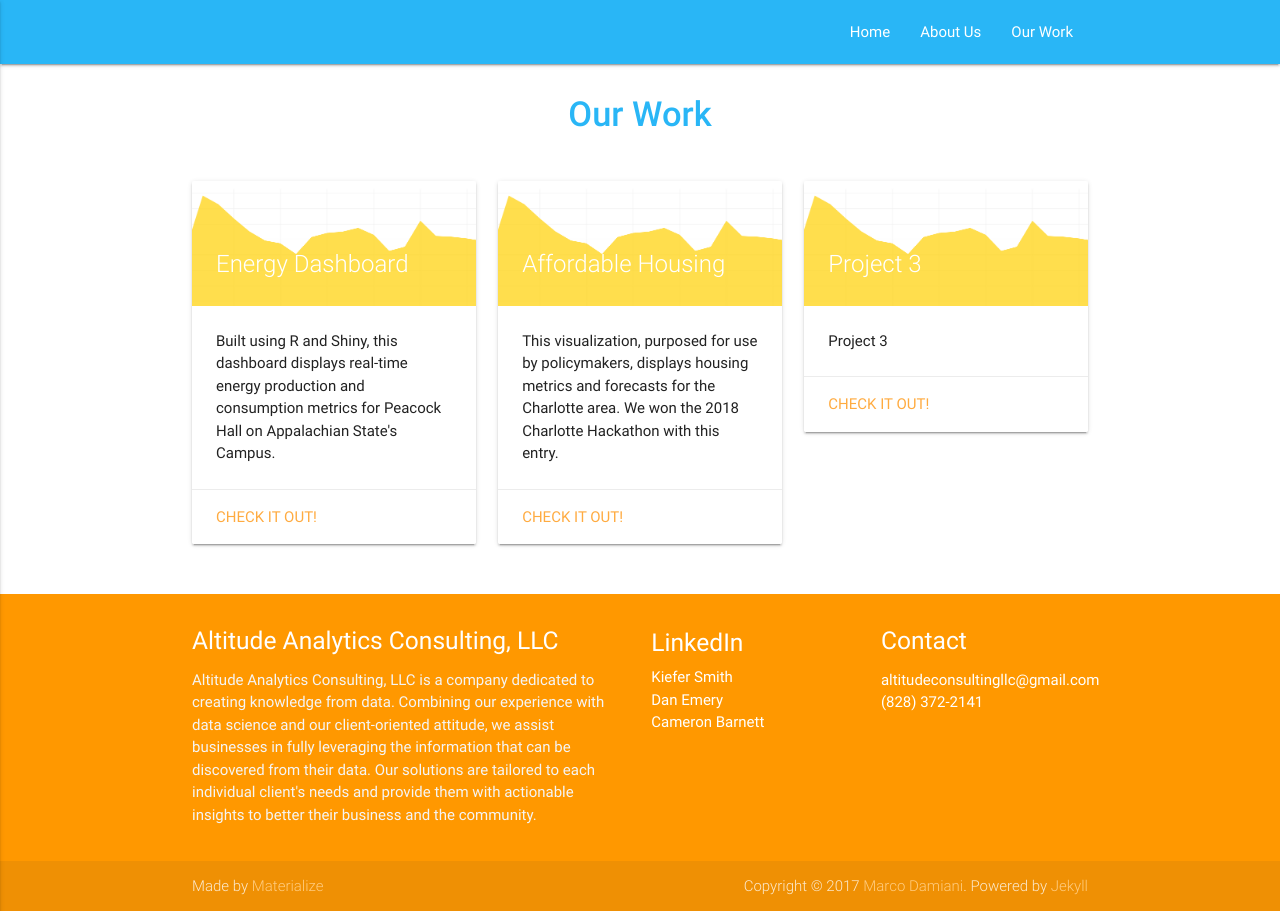
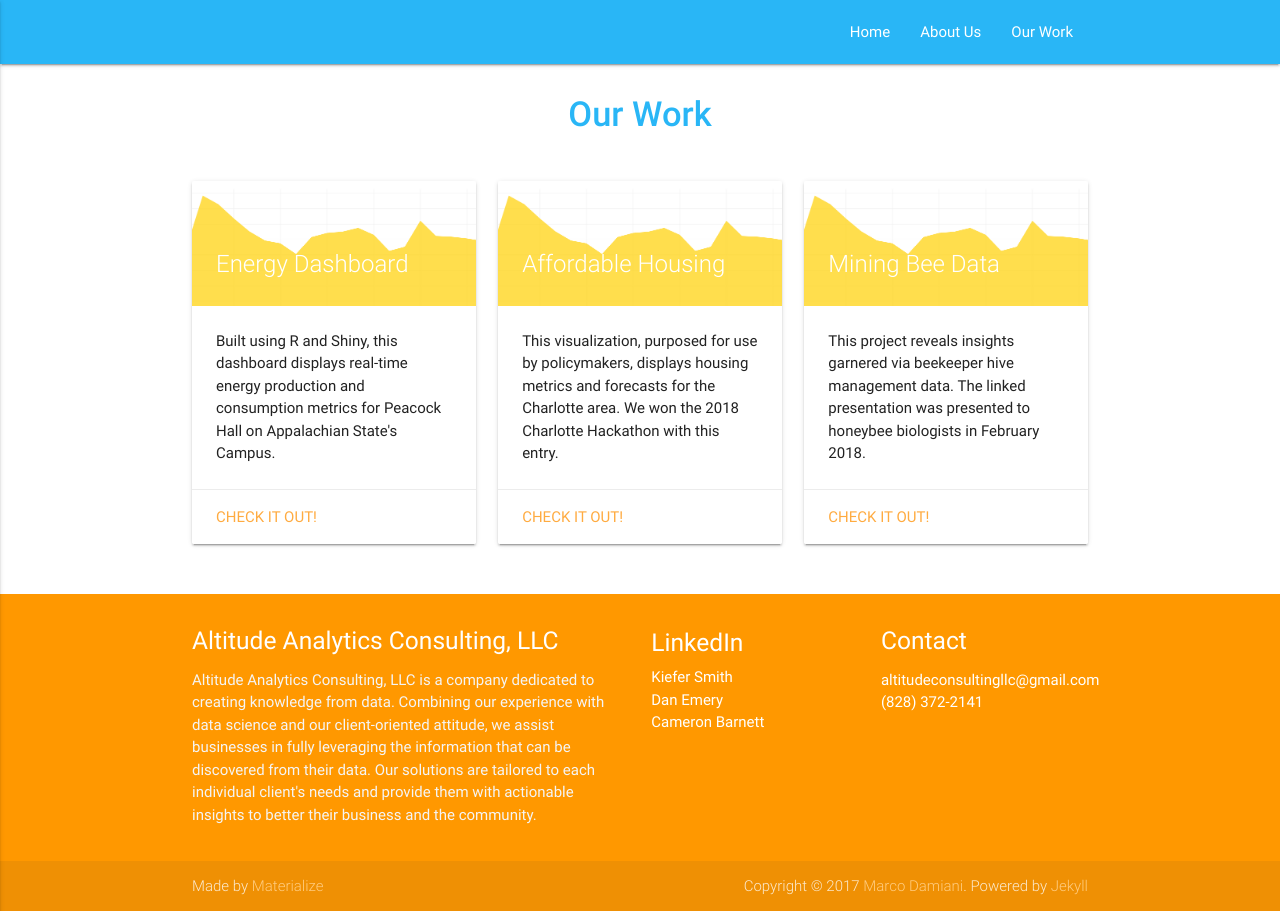
Before and after one commit to kiefersmith/Altitude-Website, a Jekyll site: the page built from projects.md, in a window 1280 px wide. Built offline with Jekyll 4.4.1, drawn with Linux system fonts in a browser that asks for light colours.

Commit message:
added more projects

```diff
--- a/projects.md
+++ b/projects.md
@@ -42,13 +42,13 @@ permalink: /work/
       <div class="card">
         <div class="card-image">
           <img src="/assets/dash.png">
-          <span class="card-title">Project 3</span>
+          <span class="card-title">Mining Bee Data</span>
         </div>
         <div class="card-content">
-          <p>Project 3</p>
+          <p>This project reveals insights garnered via beekeeper hive management data.  The linked presentation was presented to honeybee biologists in February 2018.</p>
         </div>
         <div class="card-action">
-          <a href="#">Check it out!</a>
+          <a href="https://docs.google.com/presentation/d/e/2PACX-1vSRA3PzDFLL8JwJKJwtkKhiCmuu9WCJ_ugucIR9ODIyFUzrUYx__dpJIFnvP-vJKHIluzvZoQH00ac3/pub?start=false&loop=false&delayms=30000">Check it out!</a>
         </div>
       </div>
     </div>
```
Also changed, not shown: assets/aff.png (added), 3 other files.
